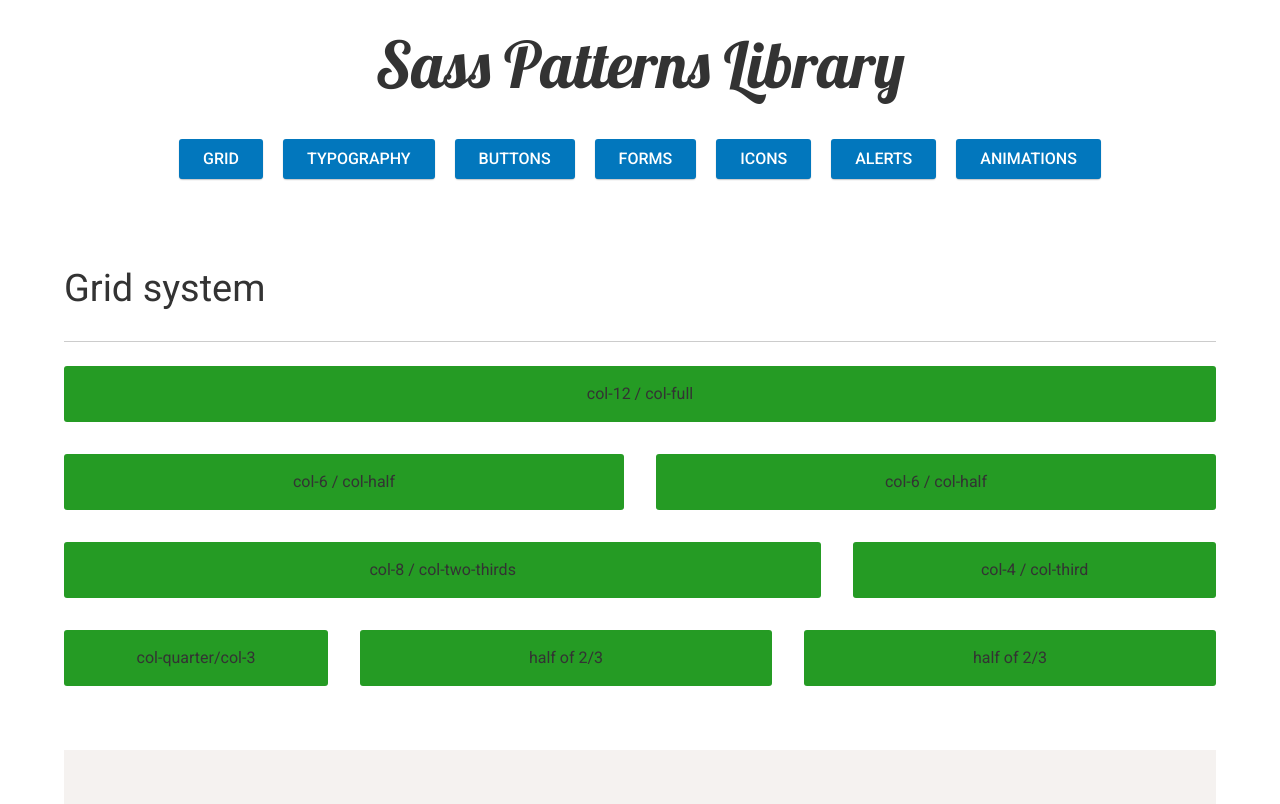
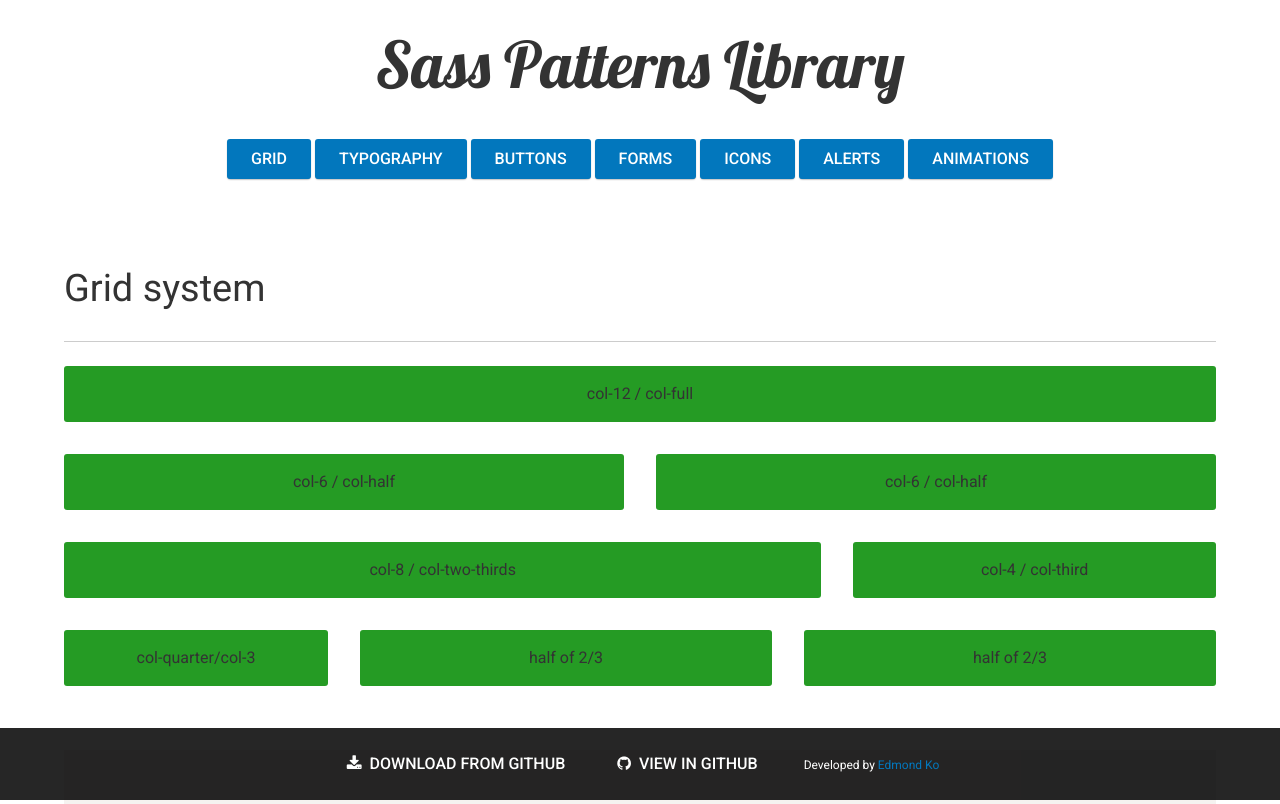
Before and after one commit to edmondko/sass-patterns, a website: page index.html in a window 1280 px wide. Shown: the top 804 px of the page. Drawn offline with Linux system fonts and the light colour scheme.

Commit message:
navigations header and footer for representation

```diff
--- a/index.html
+++ b/index.html
@@ -14,16 +14,16 @@
 <body>
 <header id="stickyHeader">
 	<h1 id="heading">Sass Patterns Library</h1>
-	<nav id="mainNav">
-		<ul class="cf">
-			<li><a class="btn raised" href="#grid">Grid</a></li>
-			<li><a class="btn raised" href="#typography">Typography</a></li>
-			<li><a class="btn raised" href="#buttons">Buttons</a></li>
-			<li><a class="btn raised" href="#forms">Forms</a></li>
-			<li><a class="btn raised" href="#icons">Icons</a></li>
-			<li><a class="btn raised" href="#alerts">Alerts</a></li>
-			<li><a class="btn raised" href="#animations">Animations</a></li>
-		</ul>
+	<nav id="mainNav" class="btn-cnt">
+
+			<a class="btn raised" href="#grid">Grid</a>
+			<a class="btn raised" href="#typography">Typography</a>
+			<a class="btn raised" href="#buttons">Buttons</a>
+			<a class="btn raised" href="#forms">Forms</a>
+			<a class="btn raised" href="#icons">Icons</a>
+			<a class="btn raised" href="#alerts">Alerts</a>
+			<a class="btn raised" href="#animations">Animations</a>
+
 	</nav>
 
 </header>
@@ -577,7 +577,13 @@
 
 		</div>
 	</section>
-
+	<footer id="mainFooter">
+		<p class="btn-cnt center">
+			<a class="btn flat positive" href="https://github.com/edmondko/sass-pattern-library/archive/master.zip"><i class="fa fa-download" download></i>Download from GitHub</a>
+			<a class="btn flat" href="https://github.com/edmondko/sass-pattern-library/"><i class="fa fa-github"></i>View in GitHub</a>
+			<small>Developed by <a href="http://github.com/edmondko">Edmond Ko</a></small>
+		</p>
+	</footer>
 
 </body>
 </html>
--- a/js/scripts.js
+++ b/js/scripts.js
@@ -10,13 +10,6 @@
 	$('.animations').find('.btn').on('click', function() {
 		loadAnimation(this);
 	});
-/*
-	$('#mainNav').find('.btn').on("click", function(event) {
-		// event.preventDefault();
-		var sectionId = $(this).attr('href');
-		scrollToSection(sectionId);
-	});
-*/
 
 	function loadAnimation (elem) {
 		var animationClass = 'animated '+ $(elem).text();
@@ -33,16 +26,15 @@
 		if (scrollTop > stickyNavTop) {
 			$('#stickyHeader').addClass('sticky');
 			$('body').css('paddingTop', headerHeight);
+			$('#mainNav').removeClass("center").addClass("right");
 		} else {
 			$('#stickyHeader').removeClass('sticky');
 			$('body').css('paddingTop', 0);
+			$('#mainNav').removeClass("right").addClass("center");
 		}
 	};
-/*	function scrollToSection (section) {
-		var scrollToHeight = $(section).position().top + 'px';
-			$(document).scrollTop(scrollToHeight);
-	}
-*/
+
+	/* Main Nav links scrolling the page */
 	var target, scroll;
 
    	$("a[href*=#]:not([href=#])").on("click", function(e) {
@@ -66,8 +58,6 @@
 					   "margin-top" : ( $(window).scrollTop() - scroll ) + "px",
 					   "transition" : "0.6s ease-out"
 				   }).data("transitioning", true);
-
-
 			   } else {
 				   $("html, body").animate({
 					   scrollTop: scroll
--- a/sass/base/_buttons.scss
+++ b/sass/base/_buttons.scss
@@ -132,6 +132,9 @@
 .btn-cnt {
 	display: block;
 	vertical-align: baseline;
+	&.center {
+		text-align: center;
+	}
 	&.left {
 		text-align: left;
 	}
--- a/sass/base/_forms.scss
+++ b/sass/base/_forms.scss
@@ -51,7 +51,7 @@
 			padding-top: 24px;
 			input:not([class^="btn"]),
 			textarea {
-				border-width: 0 2px 2px 0;
+				border-width: 0 1px 1px 0;
 
 				&:valid,
 				&:valid:focus {
--- a/sass/base/_typography.scss
+++ b/sass/base/_typography.scss
@@ -18,9 +18,10 @@
 }
 a,
 a:visited {
-	color: $link-color;
+	color: $btn-default-bg;
+	text-decoration: none;
 	&:hover {
-		color: $text-color;
+		color: $link-color;
 	}
 }
 hr {
--- a/sass/custom/_custom.scss
+++ b/sass/custom/_custom.scss
@@ -1,4 +1,4 @@
-header {
+#stickyHeader {
 	z-index: 100;
 	display: block;
 	overflow: hidden;
@@ -16,12 +16,27 @@
 		padding: 0;
 		left: 0;
 		right: 0;
-		background-color: rgba(0,0,0,.75);
+		background-color: rgba(0,0,0,.85);
 		h1 {
-			display: none;
+			float: left;
+			font-size: 2em;
+			padding: 0 1em;
+			color: #FFF;
 		}
 	}
 }
+#mainNav { padding: .5em; }
+footer {
+	position: fixed;
+	bottom: 0;
+	left: 0;
+	right: 0;
+	background-color: rgba(0,0,0,.85);
+	.btn-cnt { padding: 1em; margin: 0;}
+	.flat.btn { color: #FFF; }
+	small { color: #FFF;padding: 0 $baseline; }
+}
+body { padding-bottom: 4em;}
 
 .animations {
 	.btn { width: 100%; }
```
Also changed, not shown: css/styles.css, js/min/scripts.min.js.
